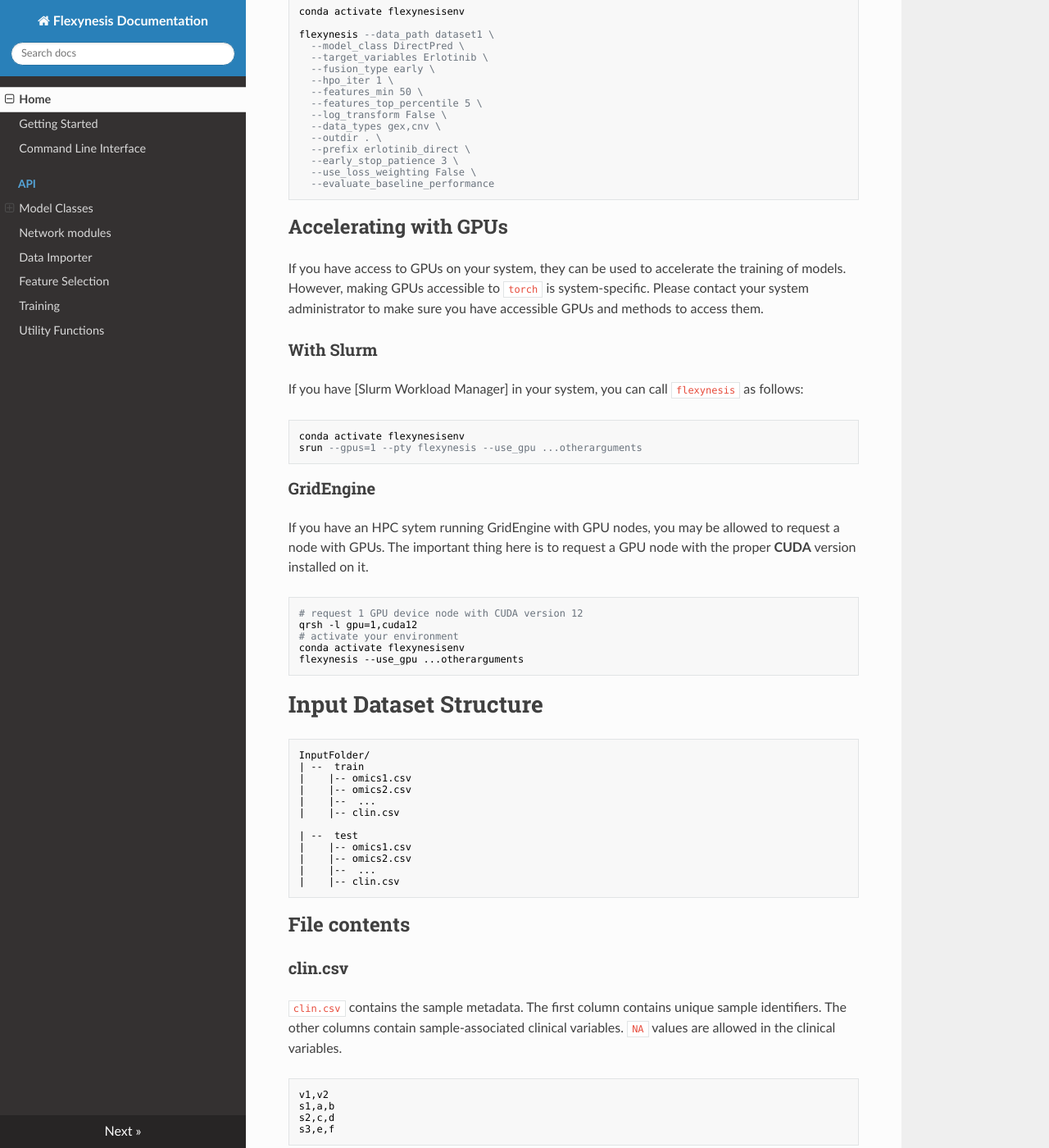
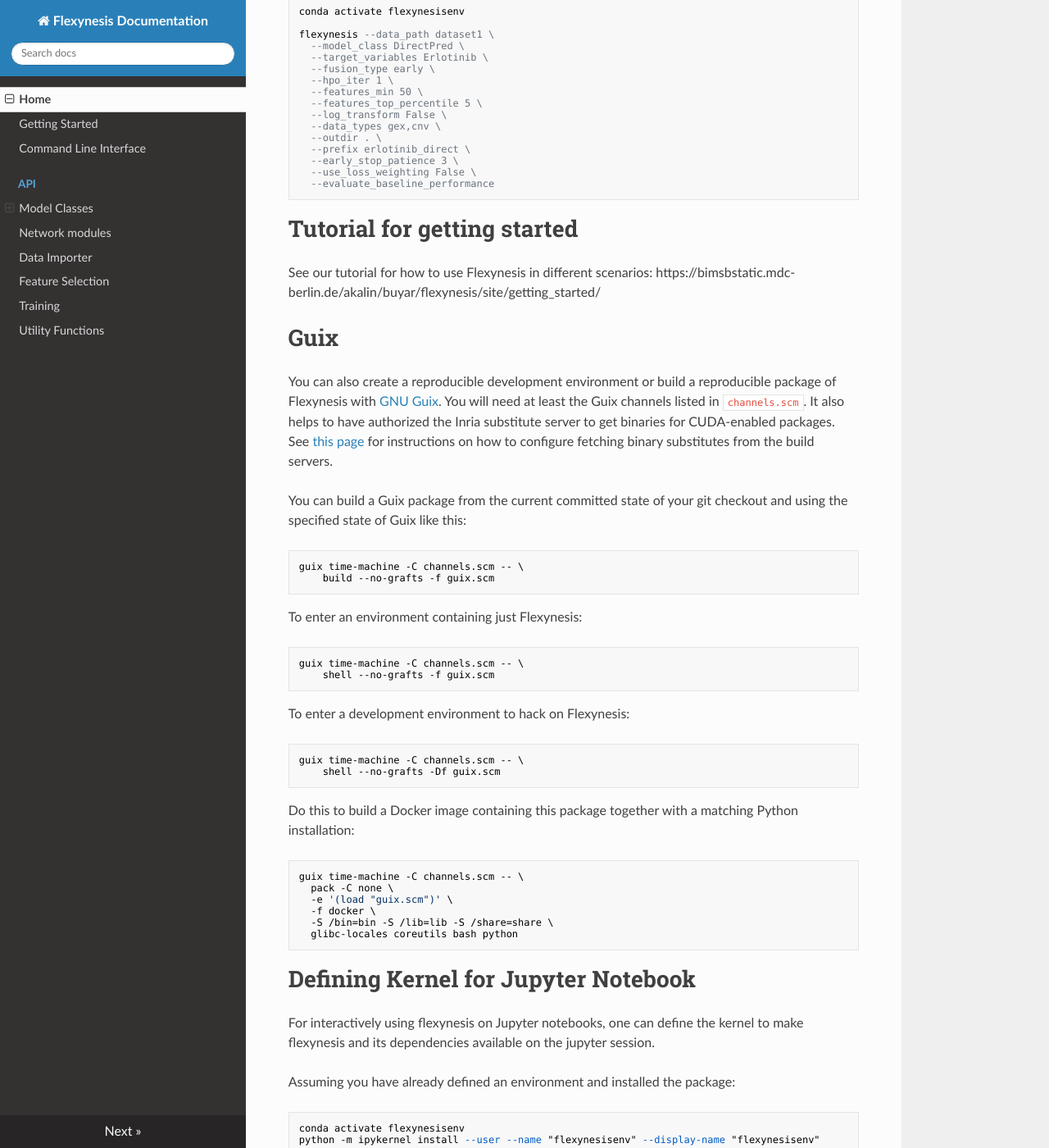
Before and after one commit to BIMSBbioinfo/flexynesis, an MkDocs documentation site: the page built from docs/index.md, in a window 1280 px wide and 1400 px high, scrolled down 2438 px. Shown: the whole window at 82% size. Built offline with MkDocs 1.6.1, drawn with Linux system fonts in a browser that asks for light colours; nearby versions of some CDN libraries; some of the changed text lies outside the part shown.

Commit message:
move data description to getting started

````diff
--- a/docs/index.md
+++ b/docs/index.md
@@ -80,82 +80,10 @@
   --evaluate_baseline_performance
 ```
 
-## Accelerating with GPUs
+# Tutorial for getting started
 
-If you have access to GPUs on your system, they can be used to accelerate the training of models.
-However, making GPUs accessible to `torch` is system-specific. Please contact your system administrator
-to make sure you have accessible GPUs and methods to access them.
-
-### With Slurm
-
-If you have [Slurm Workload Manager] in your system, you can call `flexynesis` as follows:
-
-```
-conda activate flexynesisenv
-srun --gpus=1 --pty flexynesis --use_gpu ...otherarguments
-```
-
-### GridEngine
-
-If you have an HPC sytem running GridEngine with GPU nodes, you may be allowed to request a node with
-GPUs. The important thing here is to request a GPU node with the proper **CUDA** version installed on it.
-
-```
-# request 1 GPU device node with CUDA version 12
-qrsh -l gpu=1,cuda12
-# activate your environment
-conda activate flexynesisenv
-flexynesis --use_gpu ...otherarguments
-```
-
-# Input Dataset Structure
-
-```txt
-InputFolder/
-| --  train
-|    |-- omics1.csv
-|    |-- omics2.csv
-|    |--  ...
-|    |-- clin.csv
-
-| --  test
-|    |-- omics1.csv
-|    |-- omics2.csv
-|    |--  ...
-|    |-- clin.csv
-```
-
-## File contents
-
-### clin.csv
-`clin.csv` contains the sample metadata. The first column contains unique sample identifiers.
-The other columns contain sample-associated clinical variables.
-`NA` values are allowed in the clinical variables.
-
-```csv
-v1,v2
-s1,a,b
-s2,c,d
-s3,e,f
-```
-
-### omics.csv
-The first column of the feature tables must be unique feature identifiers (e.g. gene names).
-The column names must be sample identifiers that should overlap with those in the `clin.csv`.
-They don't have to be completely identical or in the same order. Samples from the `clin.csv` that are not represented
-in the omics table will be dropped.
-
-```txt
-s1,s2,s3
-g1,0,1,2
-g2,3,3,5
-g3,2,3,4
-```
-
-### Concordance between train/test splits
-The corresponding omics files in train/test splits must contain overlapping feature names (they don't
-have to be identical or in the same order).
-The `clin.csv` files in train/test must contain matching clinical variables.
+See our tutorial for how to use Flexynesis in different scenarios:
+https://bimsbstatic.mdc-berlin.de/akalin/buyar/flexynesis/site/getting_started/
 
 # Guix
 
````
Also changed, not shown: docs/getting_started.md (+35 -5 lines).
